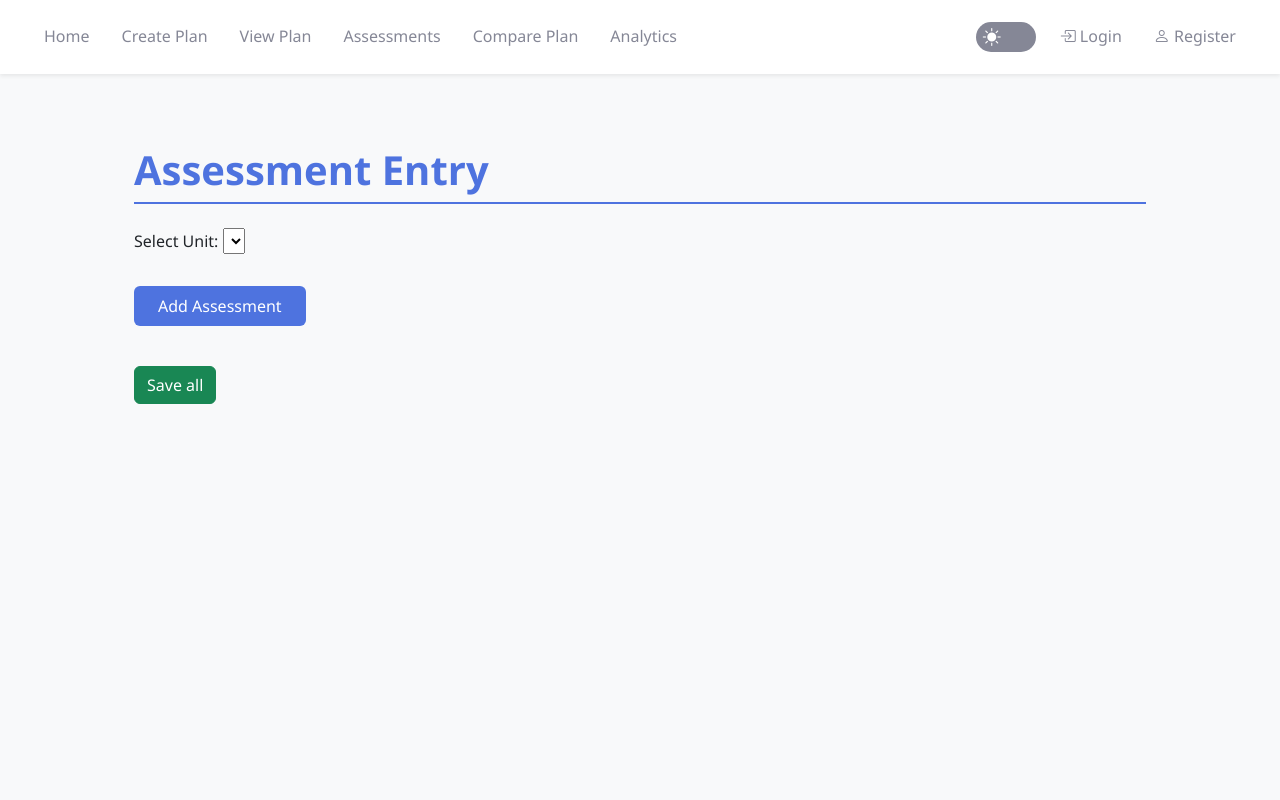
After one commit to tri-tim-m-nguyen/study-plan-application, a Flask app: page /assessments in a window 1280 px wide. The commit adds this page. Run offline with Flask 3, Linux system fonts and the light colour scheme; lists and menus that the app fills with data are empty; parts of the project's set-up code (start-up, migrations or seed data) failed here and were passed over.

Commit message:
Created a non-functioning assessments page in the navbar

```diff
--- a/app/routes.py
+++ b/app/routes.py
@@ -4,6 +4,7 @@ from app.models import UserDetails, UserActivity, ActivityTimeSlot, TimetableReq
 from app.forms import LoginForm, SignUpForm
 from werkzeug.security import generate_password_hash, check_password_hash
 from datetime import datetime
+from app.models import Assessment
 
 @app.route('/')
 @app.route('/index')
@@ -484,3 +485,7 @@ def analytics():
             })
 
     return render_template('analytics.html', title='Analytics', user_activities=user_activities)
+
+@app.route('/assessments', methods=['GET', 'POST'])
+def assessments():
+    return render_template('assessments.html', title='Assessment')
--- /dev/null
+++ b/app/templates/assessments.html
@@ -0,0 +1,20 @@
+{% extends "base.html" %}
+
+{% block content %}
+    <div class = "container">
+        <h1>Assessment Entry</h1>
+        <div>
+            <label for="UnitSelect">Select Unit:</label>
+            <select id="UnitSelect">
+                {% for unit in units %}
+                    <option value="{{ unit }}">{{ unit }}</option>
+                {% endfor %}
+            </select>
+        </div>
+        <div id="assessmentsContainer" class="mt-3"></div>
+        <button class="add-btn btn btn-primary mt-3" onclick="addAssessment()"><i class="fa-solid fa plus">
+        </i>Add Assessment</button>
+        <div class="summary mt-4" id="summary"></div>
+        <button class="btn btn-success mt-3" onclick="saveAssessments()">Save all</button>
+    </div>
+{% endblock %}
--- a/app/templates/base.html
+++ b/app/templates/base.html
@@ -30,6 +30,7 @@
                                 <li class="nav-item m-2"><a class="nav-link" aria-current="home" href="{{ url_for('home') }}">Home</a></li>
                                 <li class="nav-item m-2"><a class="nav-link" href="{{ url_for('create') }}">Create Plan</a></li>
                                 <li class="nav-item m-2"><a class="nav-link" href="{{ url_for('view') }}">View Plan</a></li>
+                                <li class="nav-item m-2"><a class="nav-link" href="{{ url_for('assessments') }}">Assessments</a></li>
                                 <li class="nav-item m-2"><a class="nav-link" href="{{ url_for('compare') }}">Compare Plan</a></li>
                                 <li class="nav-item m-2"><a class="nav-link" href="{{ url_for('analytics') }}">Analytics</a></li>
                             </ul>
```
